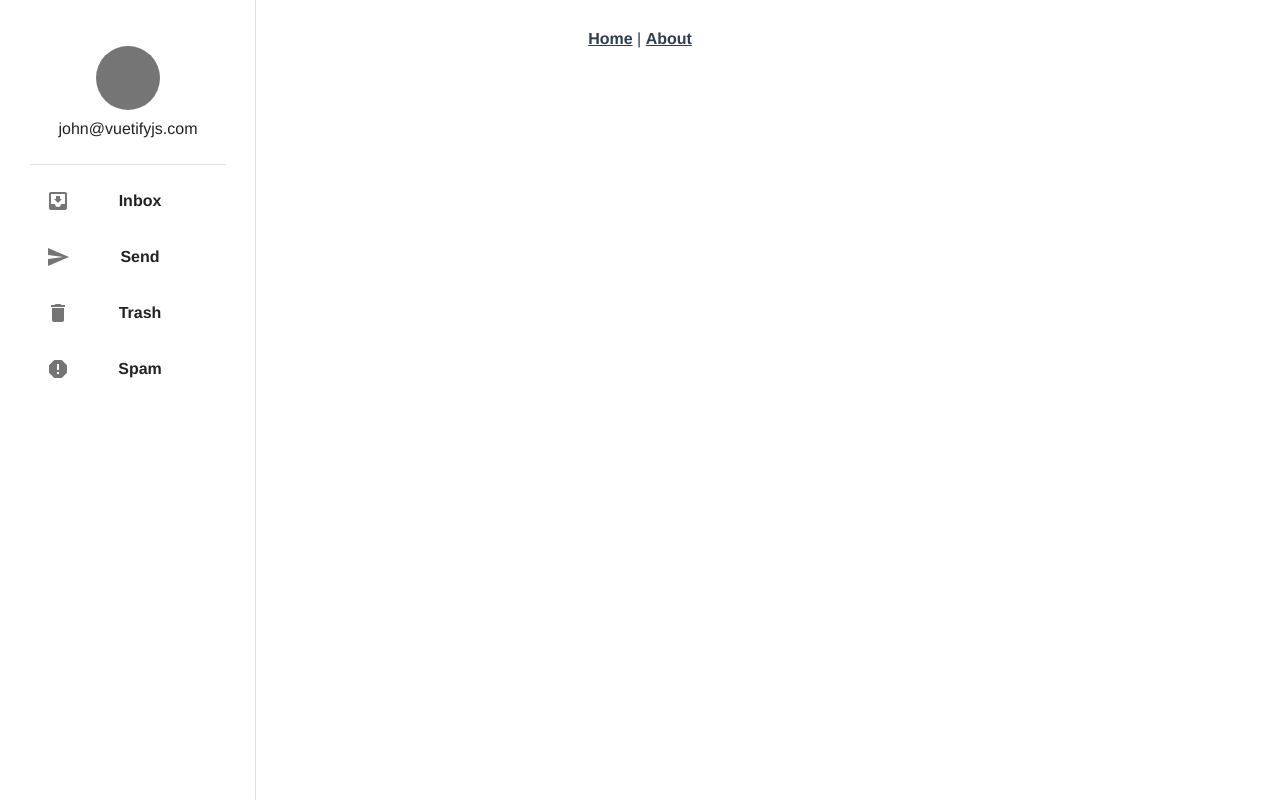
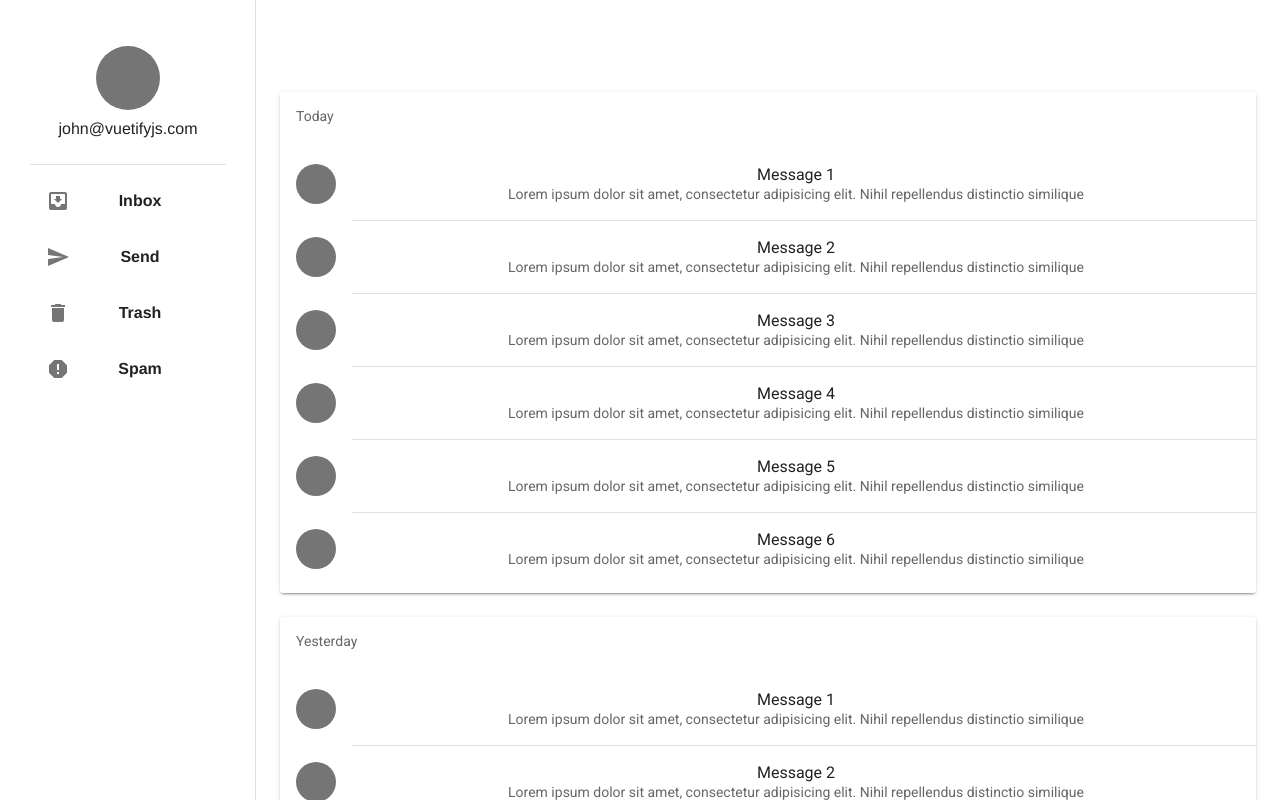
Before and after one commit to nsktky/chatapp, a Vue app: page /chat in a window 1280 px wide. Shown: the top 800 px of the page. Built offline with nearby package versions, Linux system fonts and the light colour scheme.

Commit message:
ユーザー一覧作成

```diff
--- a/src/App.vue
+++ b/src/App.vue
@@ -1,8 +1,8 @@
 <template>
   <div id="app">
     <nav>
-      <router-link to="/">Home</router-link> |
-      <router-link to="/about">About</router-link>
+      <!-- <router-link to="/">Home</router-link> |
+      <router-link to="/about">About</router-link> -->
     </nav>
     <v-navigation-drawer
         v-model="drawer"
--- a/src/router/index.js
+++ b/src/router/index.js
@@ -1,14 +1,17 @@
 import Vue from 'vue'
 import VueRouter from 'vue-router'
-import HomeView from '../views/HomeView.vue'
+// import HomeView from '../views/HomeView.vue'
+import UserList from '../views/UserList.vue'
+import ChatBoard from '../views/ChatBoard.vue'
+
 
 Vue.use(VueRouter)
 
 const routes = [
   {
     path: '/',
-    name: 'home',
-    component: HomeView
+    name: 'UserListme',
+    component: UserList
   },
   {
     path: '/about',
@@ -17,7 +20,12 @@
     // this generates a separate chunk (about.[hash].js) for this route
     // which is lazy-loaded when the route is visited.
     component: () => import(/* webpackChunkName: "about" */ '../views/AboutView.vue')
-  }
+  },
+  {
+    path: '/chat',
+    name: 'ChatBoard',
+    component: ChatBoard
+  },
 ]
 
 const router = new VueRouter({
--- /dev/null
+++ b/src/views/ChatBoard.vue
@@ -0,0 +1,64 @@
+<template>
+    <v-app id="inspire">
+
+      <v-main>
+        <v-container
+          class="py-8 px-6"
+          fluid
+        >
+          <v-row>
+            <v-col
+              v-for="card in cards"
+              :key="card"
+              cols="12"
+            >
+              <v-card>
+                <v-subheader>{{ card }}</v-subheader>
+
+                <v-list two-line>
+                  <template v-for="n in 6">
+                    <v-list-item
+
+                      :key="n"
+                    >
+                      <v-list-item-avatar color="grey darken-1">
+                      </v-list-item-avatar>
+
+                      <v-list-item-content>
+                        <v-list-item-title>Message {{ n }}</v-list-item-title>
+
+                        <v-list-item-subtitle>
+                          Lorem ipsum dolor sit amet, consectetur adipisicing elit. Nihil repellendus distinctio similique
+                        </v-list-item-subtitle>
+                      </v-list-item-content>
+                    </v-list-item>
+
+                    <v-divider
+                      v-if="n !== 6"
+                      :key="`divider-${n}`"
+                      inset
+                    ></v-divider>
+                  </template>
+                </v-list>
+              </v-card>
+            </v-col>
+          </v-row>
+        </v-container>
+      </v-main>
+    </v-app>
+  </template>
+
+  <script>
+    export default {
+      data: () => ({
+        cards: ['Today', 'Yesterday'],
+        drawer: null,
+        links: [
+          ['mdi-inbox-arrow-down', 'Inbox'],
+          ['mdi-send', 'Send'],
+          ['mdi-delete', 'Trash'],
+          ['mdi-alert-octagon', 'Spam'],
+        ],
+      }),
+    }
+  </script>
--- /dev/null
+++ b/src/views/UserList.vue
@@ -0,0 +1,42 @@
+<template>
+    <v-app id="inspire">
+      <v-app-bar
+        app
+        shrink-on-scroll
+      >
+        <v-toolbar-title>ユーザーいちらん</v-toolbar-title>
+
+        <v-spacer></v-spacer>
+
+        <v-btn icon>
+          <v-icon>mdi-dots-vertical</v-icon>
+        </v-btn>
+      </v-app-bar>
+
+      <v-main>
+        <v-container>
+          <v-row>
+            <v-col
+              v-for="n in 24"
+              :key="n"
+              cols="4"
+            >
+            <router-link :to="{ path: '/chat', query: { user_id: n}}">
+                <v-avatar
+                color="grey lighten-2"
+                size="100"
+                >
+                </v-avatar>
+            </router-link>
+            </v-col>
+          </v-row>
+        </v-container>
+      </v-main>
+    </v-app>
+  </template>
+
+  <script>
+    export default {
+      //
+    }
+  </script>
```
